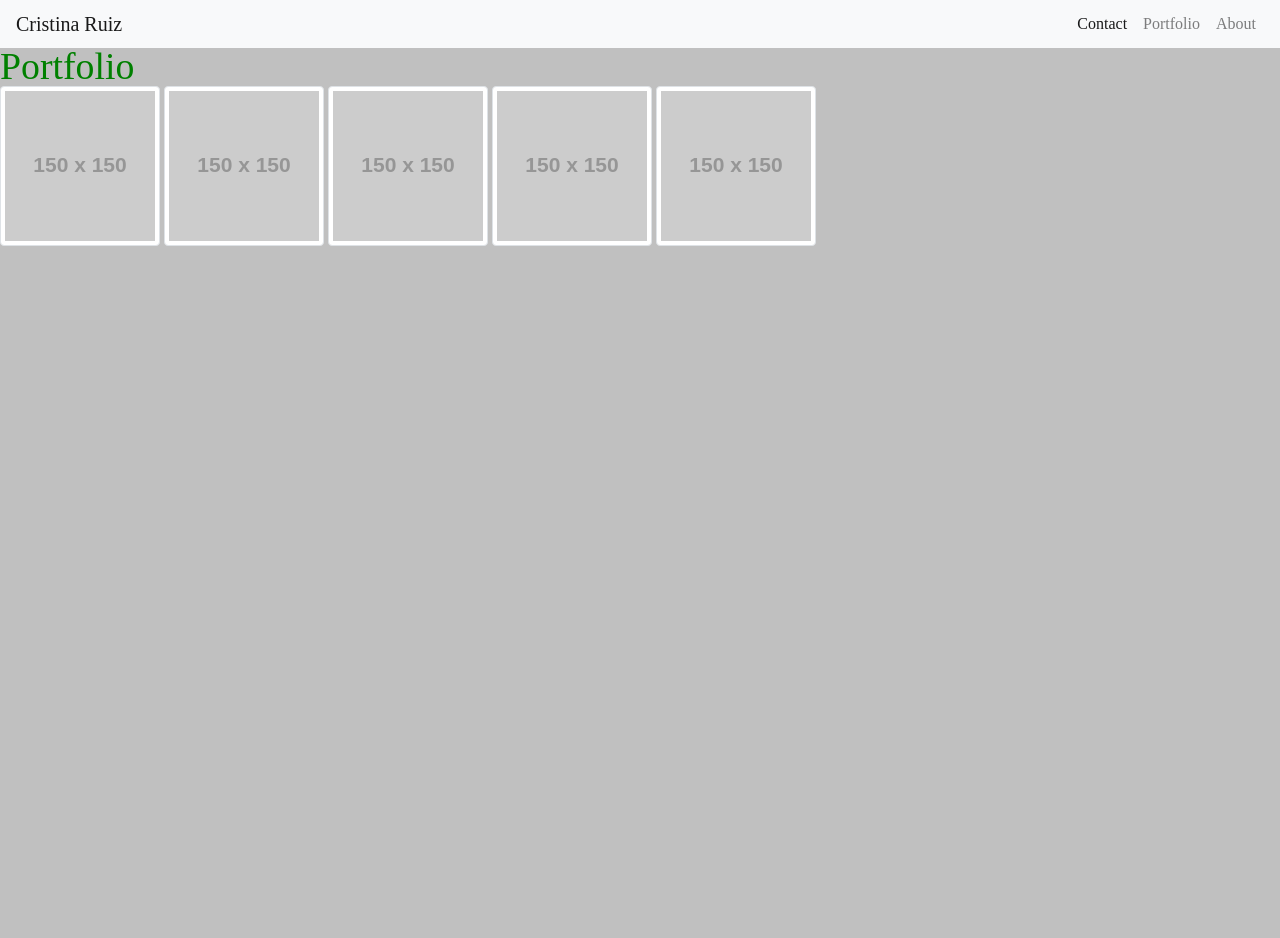
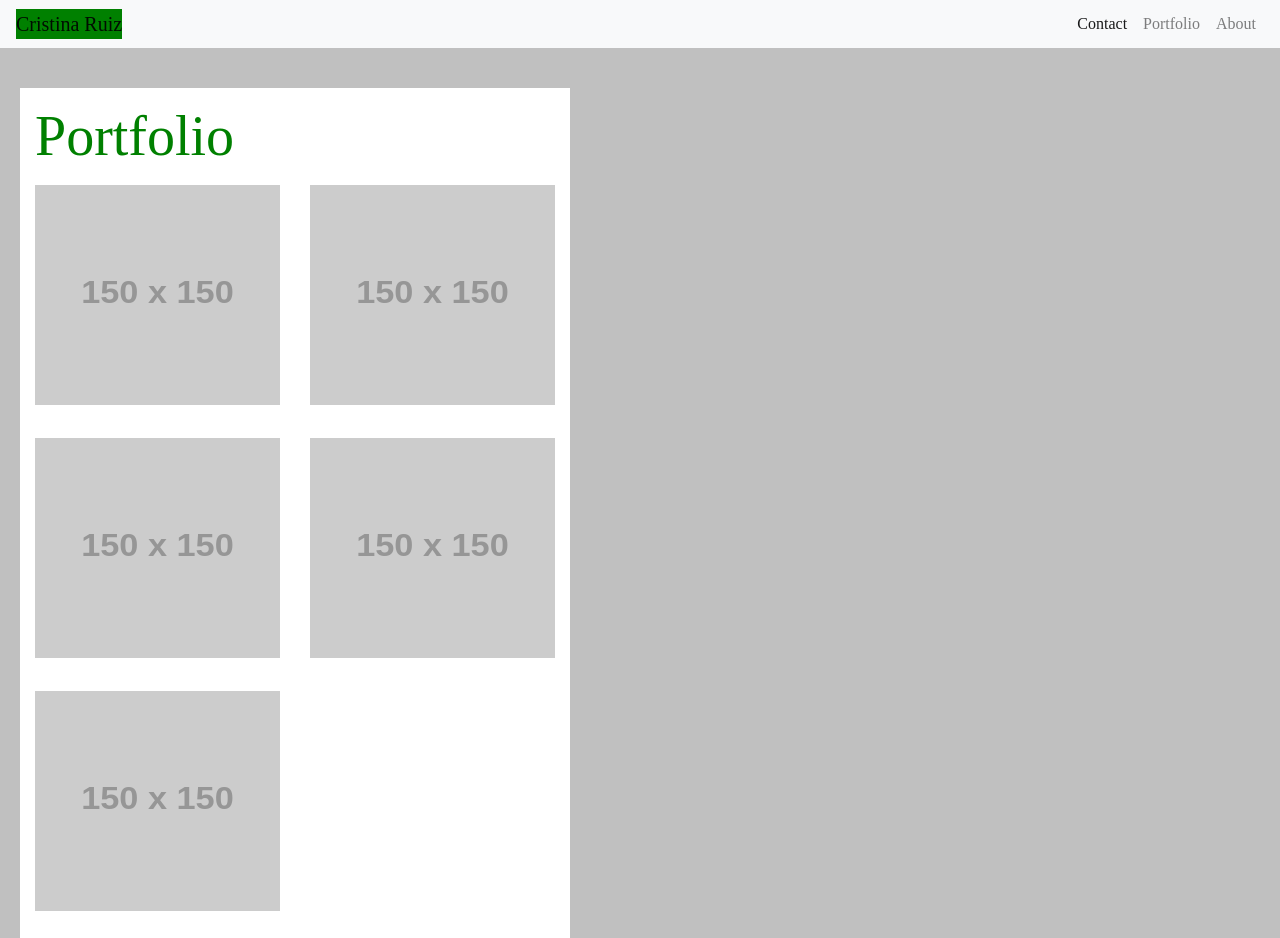
Before and after one commit to cristinaruiz21/cristinaruiz21.github.io, a plain HTML site: page portfolio.html in a window 1280 px wide. Before the commit the page ends 800 px from the top, so only its background shows below. Drawn offline with nearby package versions, Linux system fonts and the light colour scheme; placeholder pictures from the web are drawn by us.

Commit message:
Portfolio images adjusted

```diff
--- a/portfolio.html
+++ b/portfolio.html
@@ -31,11 +31,28 @@
     </div>
   </nav>
 <body>
-    <h1>Portfolio</h1>
-    <img src="https://via.placeholder.com/150" alt="placeholder" class="img-thumbnail">
-    <img src="https://via.placeholder.com/150" alt="placeholder" class="img-thumbnail">
-    <img src="https://via.placeholder.com/150" alt="placeholder" class="img-thumbnail">
-    <img src="https://via.placeholder.com/150" alt="placeholder" class="img-thumbnail">
-    <img src="https://via.placeholder.com/150" alt="placeholder" class="img-thumbnail">
+  <div class="jumbotron1">
+    <h1 class="display-4">Portfolio</h1>
+    <div class="row">
+      <div class="col-6-md">
+        <img src="https://via.placeholder.com/150" alt="placeholder" class="img-thumbnail1">
+      </div>
+      <div class="col-6-md">
+        <img src="https://via.placeholder.com/150" alt="placeholder" class="img-thumbnail1">
+      </div>
+    </div>
+    <div class="row">
+      <div class="col-6-md">
+        <img src="https://via.placeholder.com/150" alt="placeholder" class="img-thumbnail1">
+      </div>
+      <div class="col-6-md">
+        <img src="https://via.placeholder.com/150" alt="placeholder" class="img-thumbnail1">
+      </div>
+    </div>
+    <div class="row">
+      <div class="col-6-md">
+        <img src="https://via.placeholder.com/150" alt="placeholder" class="img-thumbnail1">
+      </div>
+  </div>
 </body>
 </html>
--- a/style.css
+++ b/style.css
@@ -8,14 +8,28 @@ h1{
     margin-left:auto;
 }
 
+.navbar-brand{
+    background-color: green;
+    color: white;
+}
+
 .card-img-top{
     height:200px;
     width: 200px;
 }
 
 .jumbotron {
-    width: 450px;
-    height: 550px;
+    width: 800px;
+    height: 600px;
+    padding: 15px;
+    margin-top: 40px;
+    margin-left: 20px;
+    background-color: white;
+}
+
+.jumbotron1{
+    width: 550px;
+    height: 850px;
     padding: 15px;
     margin-top: 40px;
     margin-left: 20px;
@@ -29,3 +43,14 @@ body{
 .btn-primary{
     background-color: green;
 }
+
+.img-thumbnail{
+    height: 250px;
+    width: 300px;
+}
+
+.img-thumbnail1{
+    padding: 15px;
+   width: 275px;
+   height: 250px;
+}
```
Also changed, not shown: index.html (+17 -12 lines).
